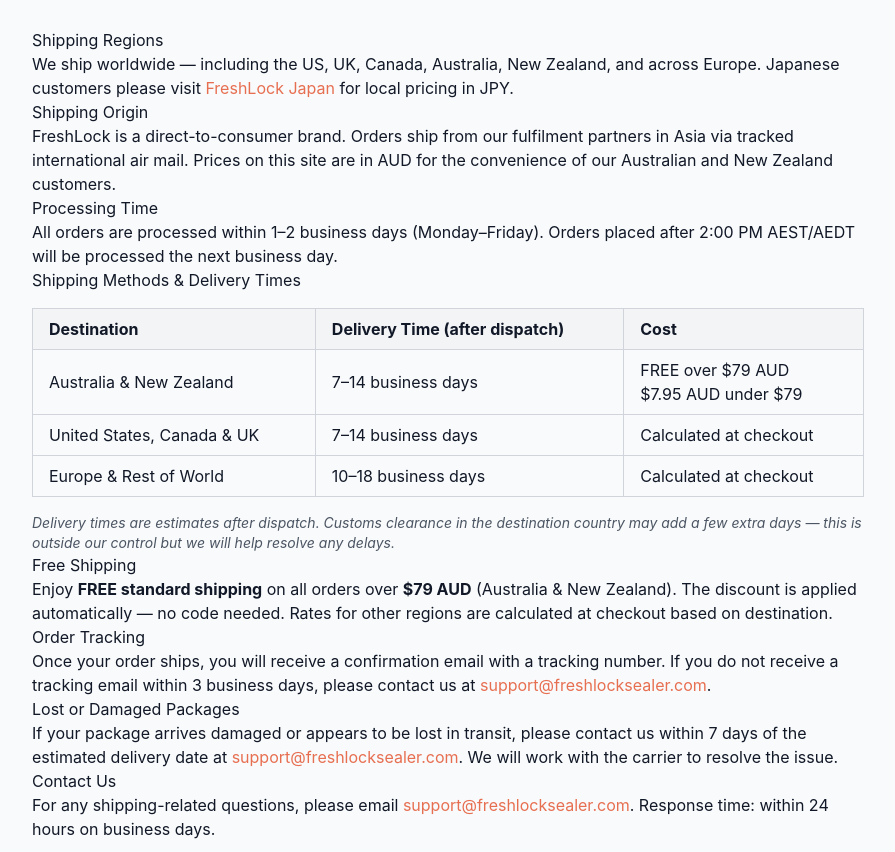
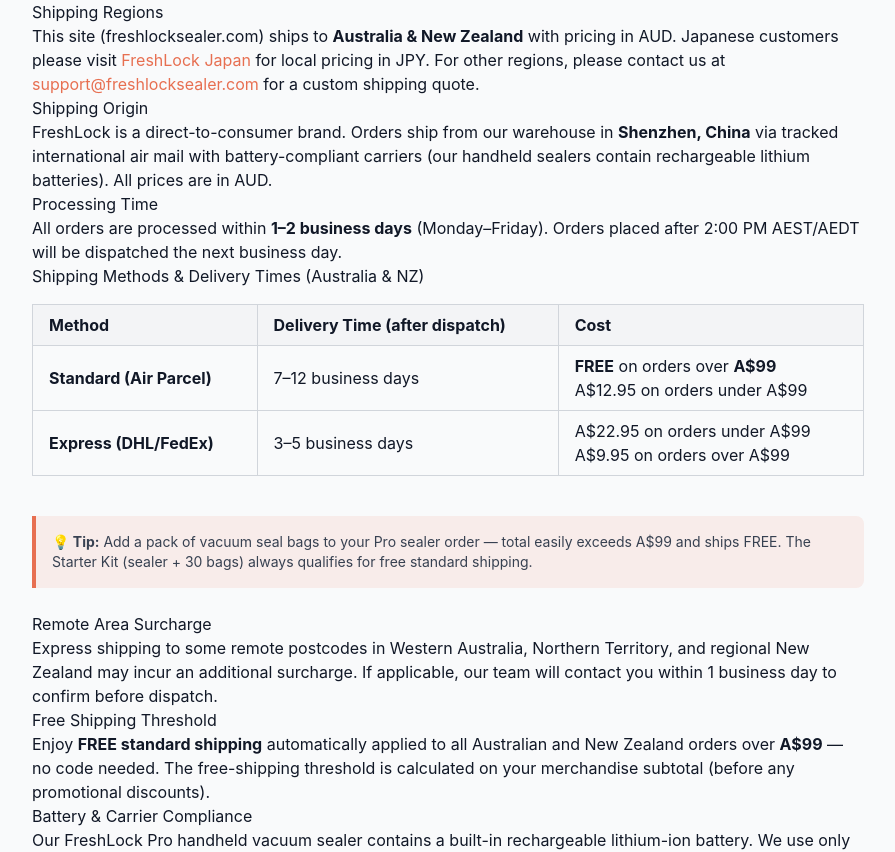
Before and after one commit to jasonyuan886/freshlock-store, a Next.js app: page /shipping in a window 1280 px wide. Shown: the part 260-1112 px from the top of the page, without its empty margins (192-1087 px from the left). Built offline with nearby package versions, Linux system fonts and the light colour scheme.

Commit message:
Update shipping to A$99 free threshold + two-tier rates

```diff
--- a/app/shipping/page.tsx
+++ b/app/shipping/page.tsx
@@ -1,8 +1,8 @@
 import { Metadata } from 'next';
 
 export const metadata: Metadata = {
-  title: 'Shipping Policy | FreshLock',
-  description: 'FreshLock shipping policy: delivery times, costs, and regions for handheld vacuum sealers and vacuum seal bags.',
+  title: 'Shipping Policy | FreshLock Australia',
+  description: 'FreshLock Australia shipping: FREE standard delivery on orders over A$99. Express shipping available. Ships from China via tracked air to AU & NZ.',
 };
 
 export default function ShippingPage() {
@@ -11,62 +11,99 @@
       <div className="text-center mb-12">
         <h1 className="section-title">Shipping Policy</h1>
         <p className="section-subtitle">
-          Everything you need to know about delivery times, costs, and shipping regions.
+          Transparent delivery times, costs, and regions for your FreshLock order.
         </p>
       </div>
 
       <div className="prose prose-lg max-w-none">
         <h2>Shipping Regions</h2>
-        <p>We ship worldwide — including the US, UK, Canada, Australia, New Zealand, and across Europe. Japanese customers please visit <a href="https://jp.freshlocksealer.com" className="text-accent hover:underline">FreshLock Japan</a> for local pricing in JPY.</p>
+        <p>
+          This site (freshlocksealer.com) ships to <strong>Australia & New Zealand</strong> with pricing in AUD.
+          Japanese customers please visit <a href="https://jp.freshlocksealer.com" className="text-accent hover:underline">FreshLock Japan</a> for local pricing in JPY.
+          For other regions, please contact us at <a href="mailto:support@freshlocksealer.com" className="text-accent hover:underline">support@freshlocksealer.com</a> for a custom shipping quote.
+        </p>
 
         <h2>Shipping Origin</h2>
-        <p>FreshLock is a direct-to-consumer brand. Orders ship from our fulfilment partners in Asia via tracked international air mail. Prices on this site are in AUD for the convenience of our Australian and New Zealand customers.</p>
+        <p>
+          FreshLock is a direct-to-consumer brand. Orders ship from our warehouse in <strong>Shenzhen, China</strong> via tracked international air mail with battery-compliant carriers (our handheld sealers contain rechargeable lithium batteries). All prices are in AUD.
+        </p>
 
         <h2>Processing Time</h2>
-        <p>All orders are processed within 1–2 business days (Monday–Friday). Orders placed after 2:00 PM AEST/AEDT will be processed the next business day.</p>
+        <p>
+          All orders are processed within <strong>1–2 business days</strong> (Monday–Friday). Orders placed after 2:00 PM AEST/AEDT will be dispatched the next business day.
+        </p>
 
-        <h2>Shipping Methods & Delivery Times</h2>
+        <h2>Shipping Methods & Delivery Times (Australia & NZ)</h2>
         <div className="overflow-x-auto">
           <table className="w-full border-collapse border border-gray-300 my-4">
             <thead>
               <tr className="bg-gray-100">
-                <th className="border border-gray-300 px-4 py-2 text-left">Destination</th>
+                <th className="border border-gray-300 px-4 py-2 text-left">Method</th>
                 <th className="border border-gray-300 px-4 py-2 text-left">Delivery Time (after dispatch)</th>
                 <th className="border border-gray-300 px-4 py-2 text-left">Cost</th>
               </tr>
             </thead>
             <tbody>
               <tr>
-                <td className="border border-gray-300 px-4 py-2">Australia & New Zealand</td>
-                <td className="border border-gray-300 px-4 py-2">7–14 business days</td>
-                <td className="border border-gray-300 px-4 py-2">FREE over $79 AUD<br />$7.95 AUD under $79</td>
+                <td className="border border-gray-300 px-4 py-2"><strong>Standard (Air Parcel)</strong></td>
+                <td className="border border-gray-300 px-4 py-2">7–12 business days</td>
+                <td className="border border-gray-300 px-4 py-2">
+                  <strong>FREE</strong> on orders over <strong>A$99</strong><br />
+                  A$12.95 on orders under A$99
+                </td>
               </tr>
               <tr>
-                <td className="border border-gray-300 px-4 py-2">United States, Canada & UK</td>
-                <td className="border border-gray-300 px-4 py-2">7–14 business days</td>
-                <td className="border border-gray-300 px-4 py-2">Calculated at checkout</td>
-              </tr>
-              <tr>
-                <td className="border border-gray-300 px-4 py-2">Europe & Rest of World</td>
-                <td className="border border-gray-300 px-4 py-2">10–18 business days</td>
-                <td className="border border-gray-300 px-4 py-2">Calculated at checkout</td>
+                <td className="border border-gray-300 px-4 py-2"><strong>Express (DHL/FedEx)</strong></td>
+                <td className="border border-gray-300 px-4 py-2">3–5 business days</td>
+                <td className="border border-gray-300 px-4 py-2">
+                  A$22.95 on orders under A$99<br />
+                  A$9.95 on orders over A$99
+                </td>
               </tr>
             </tbody>
           </table>
         </div>
-        <p className="text-sm text-gray-600 italic">Delivery times are estimates after dispatch. Customs clearance in the destination country may add a few extra days — this is outside our control but we will help resolve any delays.</p>
 
-        <h2>Free Shipping</h2>
-        <p>Enjoy <strong>FREE standard shipping</strong> on all orders over <strong>$79 AUD</strong> (Australia & New Zealand). The discount is applied automatically — no code needed. Rates for other regions are calculated at checkout based on destination.</p>
+        <div className="bg-accent/10 border-l-4 border-accent p-4 rounded-r-lg my-6">
+          <p className="text-sm text-gray-700 m-0">
+            <strong>💡 Tip:</strong> Add a pack of vacuum seal bags to your Pro sealer order — total easily exceeds A$99 and ships FREE. The Starter Kit (sealer + 30 bags) always qualifies for free standard shipping.
+          </p>
+        </div>
+
+        <h3>Remote Area Surcharge</h3>
+        <p>
+          Express shipping to some remote postcodes in Western Australia, Northern Territory, and regional New Zealand may incur an additional surcharge. If applicable, our team will contact you within 1 business day to confirm before dispatch.
+        </p>
+
+        <h2>Free Shipping Threshold</h2>
+        <p>
+          Enjoy <strong>FREE standard shipping</strong> automatically applied to all Australian and New Zealand orders over <strong>A$99</strong> — no code needed. The free-shipping threshold is calculated on your merchandise subtotal (before any promotional discounts).
+        </p>
+
+        <h2>Battery & Carrier Compliance</h2>
+        <p>
+          Our FreshLock Pro handheld vacuum sealer contains a built-in rechargeable lithium-ion battery. We use only carriers authorized to transport lithium-ion battery products internationally (no sea mail, no surface post). This means slightly longer transit times than regular parcels but guaranteed safe, compliant delivery.
+        </p>
 
         <h2>Order Tracking</h2>
-        <p>Once your order ships, you will receive a confirmation email with a tracking number. If you do not receive a tracking email within 3 business days, please contact us at <a href="mailto:support@freshlocksealer.com" className="text-accent hover:underline">support@freshlocksealer.com</a>.</p>
+        <p>
+          Once your order ships, you will receive a confirmation email with a tracking number and carrier link. Most orders receive tracking within 2–3 business days of placing the order. If you do not receive a tracking email within 3 business days, please contact us at <a href="mailto:support@freshlocksealer.com" className="text-accent hover:underline">support@freshlocksealer.com</a>.
+        </p>
+
+        <h2>Customs & Import Duties</h2>
+        <p>
+          For Australian orders under A$1,000, no GST or import duty applies on entry (GST is already charged at checkout). New Zealand orders under NZ$1,000 are similarly duty-free. Any customs processing delays are outside our control but we will assist with documentation if needed.
+        </p>
 
         <h2>Lost or Damaged Packages</h2>
-        <p>If your package arrives damaged or appears to be lost in transit, please contact us within 7 days of the estimated delivery date at <a href="mailto:support@freshlocksealer.com" className="text-accent hover:underline">support@freshlocksealer.com</a>. We will work with the carrier to resolve the issue.</p>
+        <p>
+          If your package arrives damaged or appears to be lost in transit, please contact us within 7 days of the estimated delivery date at <a href="mailto:support@freshlocksealer.com" className="text-accent hover:underline">support@freshlocksealer.com</a>. We will work with the carrier to resolve the issue — including reshipment or full refund where applicable.
+        </p>
 
         <h2>Contact Us</h2>
-        <p>For any shipping-related questions, please email <a href="mailto:support@freshlocksealer.com" className="text-accent hover:underline">support@freshlocksealer.com</a>. Response time: within 24 hours on business days.</p>
+        <p>
+          For any shipping-related questions, please email <a href="mailto:support@freshlocksealer.com" className="text-accent hover:underline">support@freshlocksealer.com</a>. Response time: within 24 hours on business days.
+        </p>
       </div>
     </div>
   );
```
